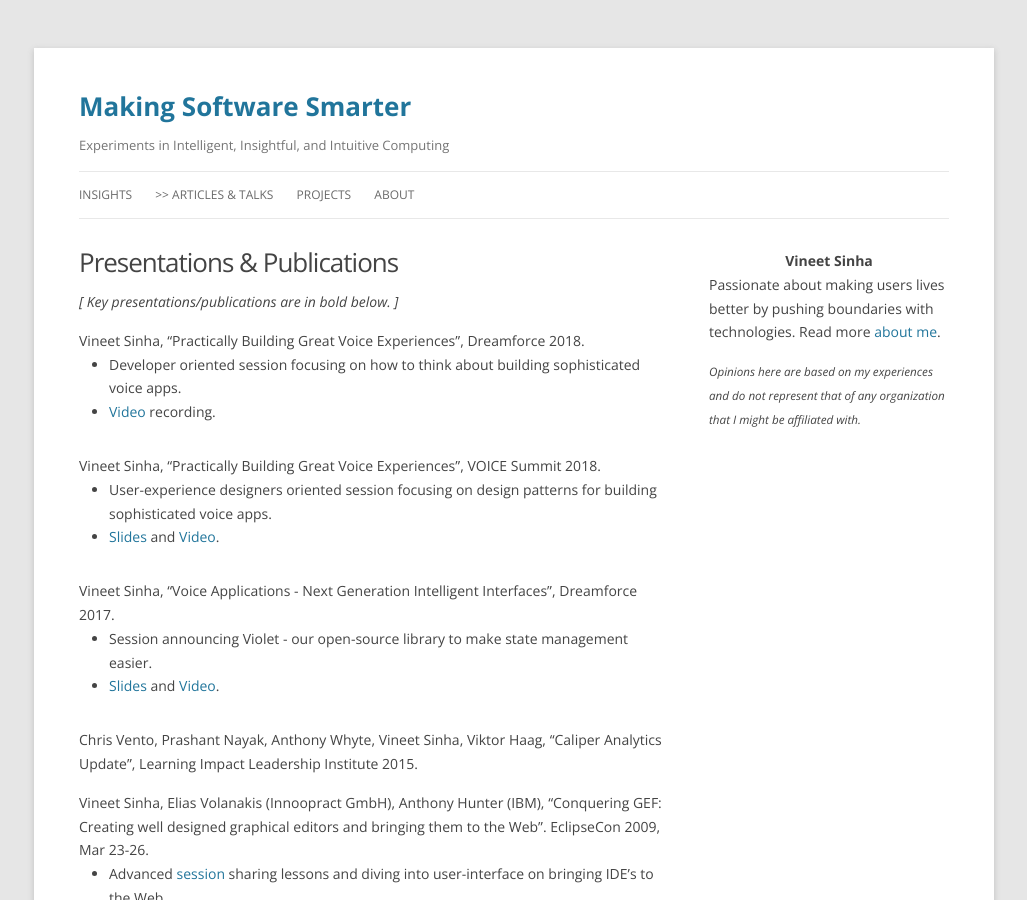
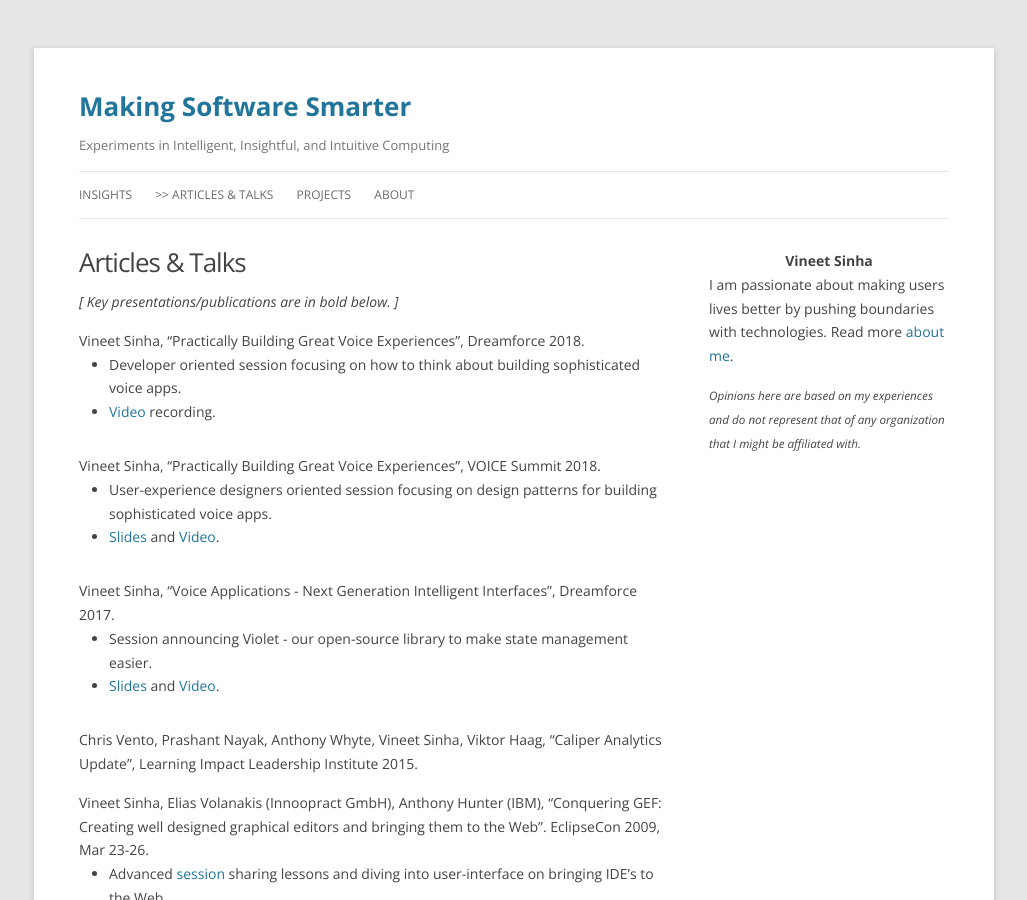
Before and after one commit to i3labs/i3labs.github.io, a Jekyll site: the page built from talks.md, in a window 1280 px wide and 900 px high. Shown: the whole window, without its empty margins (126-1153 px from the left). Built offline with Jekyll 4.4.1, drawn with Linux system fonts in a browser that asks for light colours.

Commit message:
minor tweaks

```diff
--- a/_includes/sidebar.html
+++ b/_includes/sidebar.html
@@ -1,7 +1,7 @@
 <div class="sidebar">
   <aside>
     <div style="text-align:center;font-weight:bold;">Vineet Sinha</div>
-    <p>Passionate about making users lives better by pushing boundaries with technologies. Read more <a href="/about">about me</a>.</p>
+    <p>I am passionate about making users lives better by pushing boundaries with technologies. Read more <a href="/about">about me</a>.</p>
     <small><i>Opinions here are based on my experiences and do not represent that of any organization that I might be affiliated with.</i></small>
   </aside>
 
--- a/talks.md
+++ b/talks.md
@@ -1,6 +1,6 @@
 ---
 layout: page
-title: Presentations & Publications
+title: Articles & Talks
 ---
 <style type="text/css">
   ul {
```
